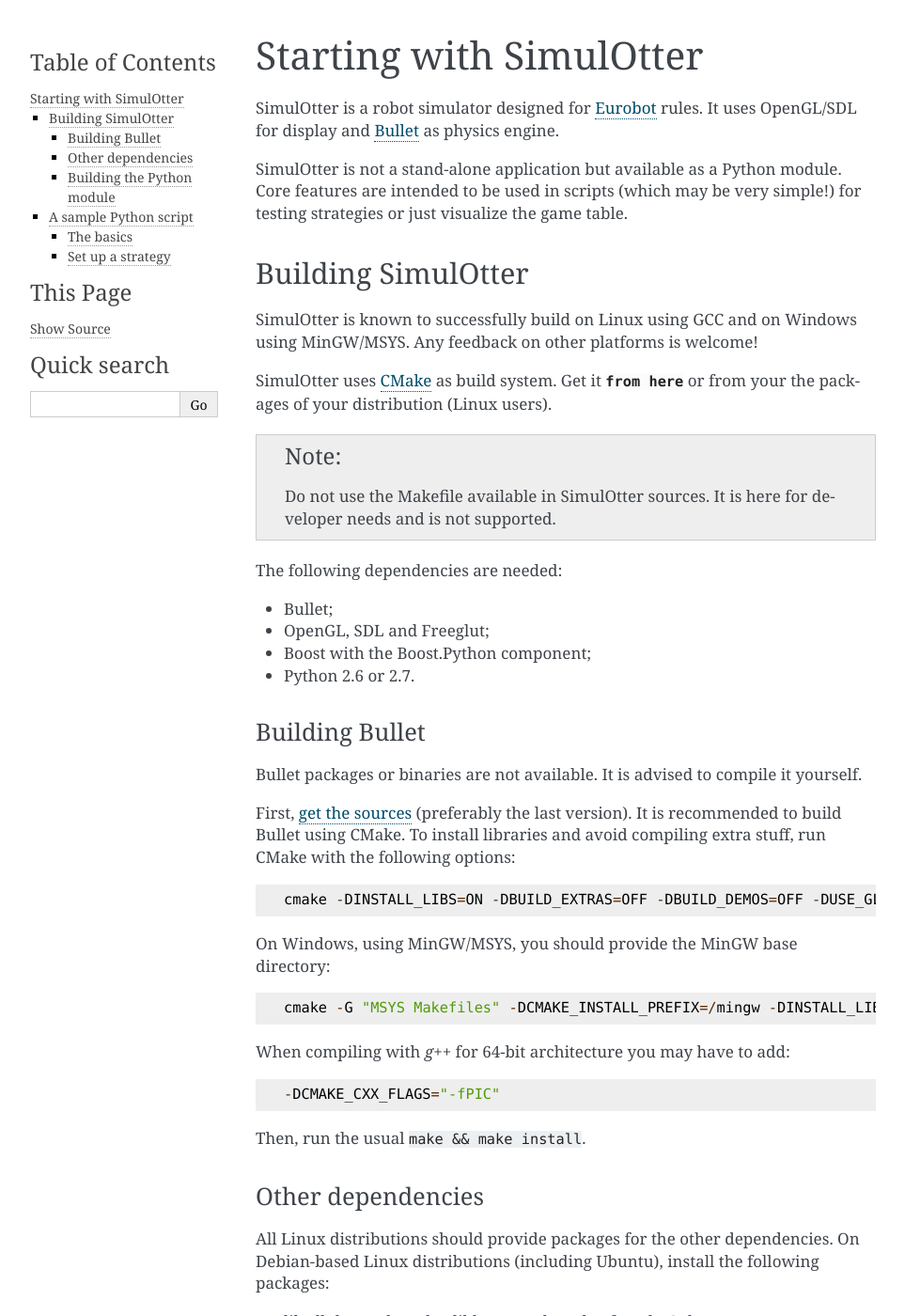
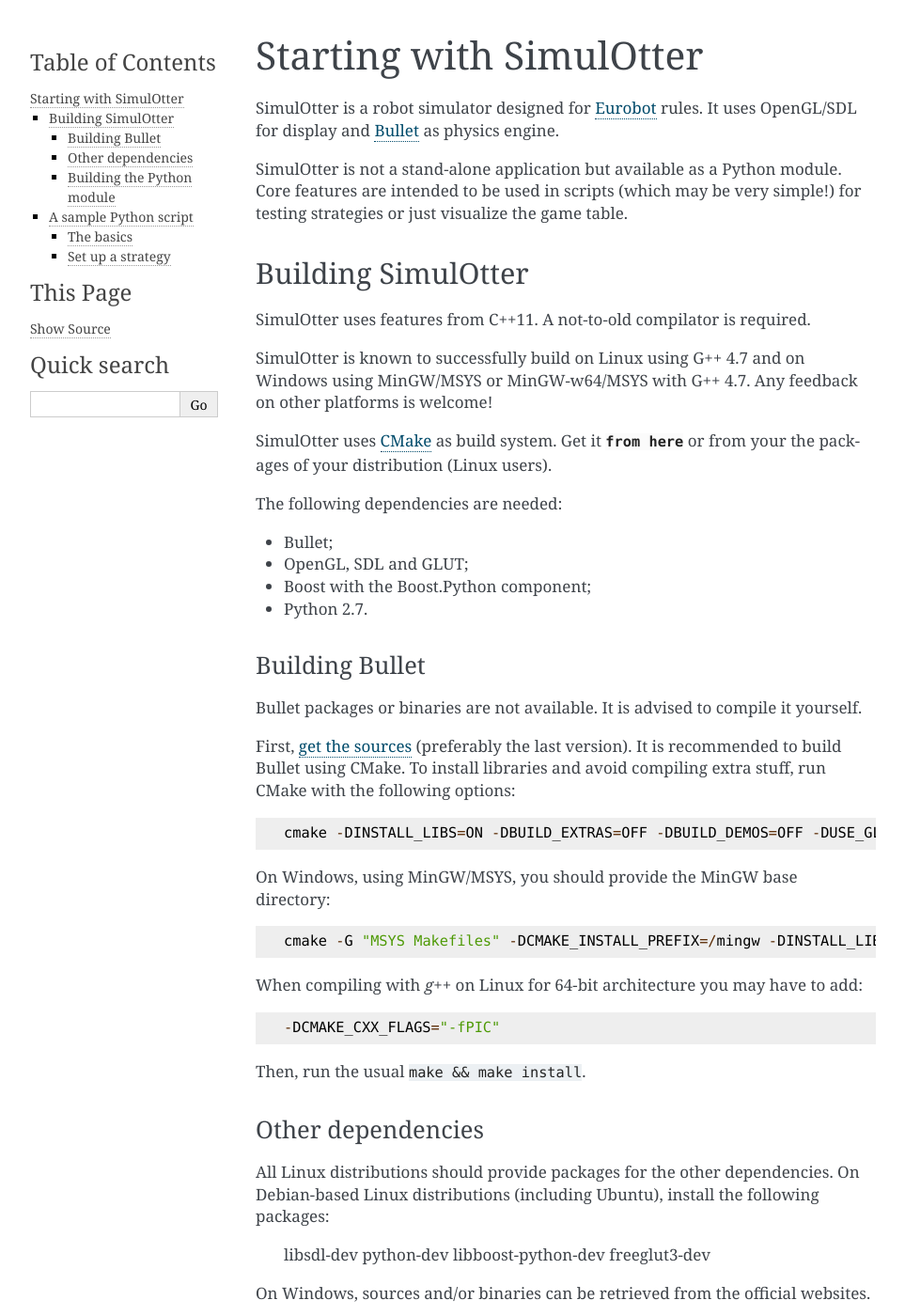
Before and after one commit to benoitryder/simulotter, a Sphinx documentation site: the page built from doc/start.rst, in a window 1280 px wide and 1400 px high. Shown: the whole window at 94% size, without its empty margins (148-1111 px from the left). Built offline with Sphinx 7.4.7, drawn with Linux system fonts in a browser that asks for light colours; some of the changed text lies outside the part shown.

Commit message:
Reflect build changes to documentation

```diff
--- a/doc/start.rst
+++ b/doc/start.rst
@@ -14,23 +14,22 @@
 Building SimulOtter
 -------------------
 
-SimulOtter is known to successfully build on Linux using GCC and on Windows
-using MinGW/MSYS. Any feedback on other platforms is welcome!
+SimulOtter uses features from C++11. A not-to-old compilator is required.
+
+SimulOtter is known to successfully build on Linux using G++ 4.7 and on Windows
+using MinGW/MSYS or MinGW-w64/MSYS with G++ 4.7.
+Any feedback on other platforms is welcome!
 
 SimulOtter uses `CMake <http://cmake.org>`_ as build system.
 Get it `from here <http://cmake.org/cmake/resources/software.html>` or from
 your the packages of your distribution (Linux users).
 
-.. note::
-  Do not use the Makefile available in SimulOtter sources. It is here for
-  developer needs and is not supported.
-
 The following dependencies are needed:
 
 - Bullet;
-- OpenGL, SDL and Freeglut;
+- OpenGL, SDL and GLUT;
 - Boost with the Boost.Python component;
-- Python 2.6 or 2.7.
+- Python 2.7.
 
 
 Building Bullet
@@ -50,7 +49,7 @@
 
   cmake -G "MSYS Makefiles" -DCMAKE_INSTALL_PREFIX=/mingw -DINSTALL_LIBS=ON -DBUILD_EXTRAS=OFF -DBUILD_DEMOS=OFF -DUSE_GLUT=OFF
 
-When compiling with *g++* for 64-bit architecture you may have to add::
+When compiling with *g++* on Linux for 64-bit architecture you may have to add::
 
   -DCMAKE_CXX_FLAGS="-fPIC"
 
@@ -73,11 +72,18 @@
 - Python: http://www.python.org/download/
 
 On Windows, if Python is installed on your system, you should already have the needed files.
+However, when compiling with MinGW64 for Python 64-bit, you may need to
+generate the ``libpython27.a`` file using the following commands::
+
+  pexports C:/Windows/system32/python27.dll > python27.def
+  dlltool --dllname python27.dll --def python27.def --output-lib libpython27.a
+  rm python27.def
+  mv libpython27.a PYTHON_INSTALL_DIR/libs/
 
 Since Boost.Python is not a header-only library, you will have to compile it
 (or get precompiled binaries). Windows users should refer to `this
 documentation <http://www.boost.org/doc/libs/release/more/getting_started/windows.html>`__.
-When invoking ``bootstra.sh``, provide the ``--with-python``
+When invoking ``bootstrap.sh``, provide the ``--with-python``
 option with your Python installation directory. When invoking ``bjam``, add
 ``python`` to the arguments to build Boost.Python component.
 
```
